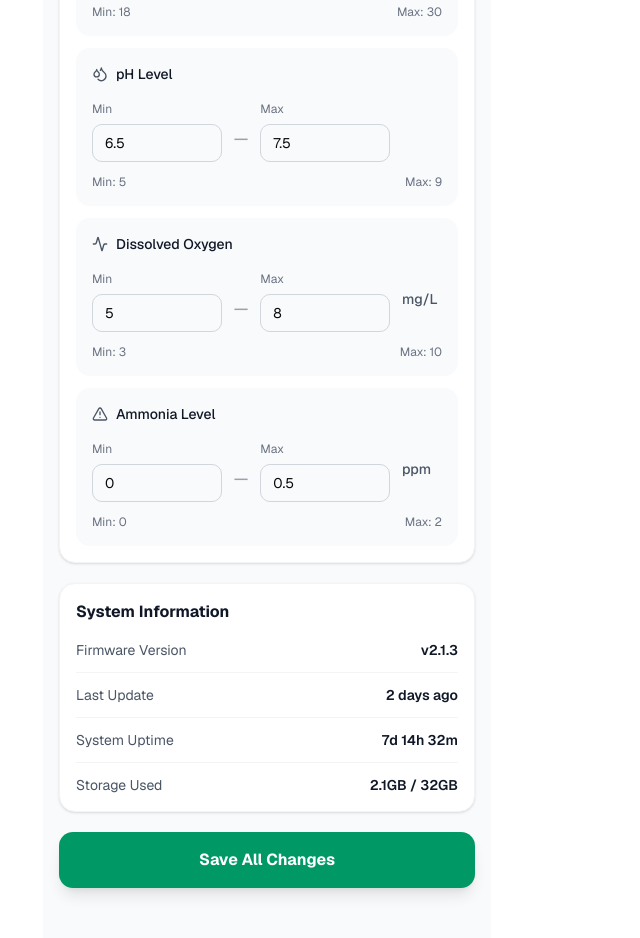
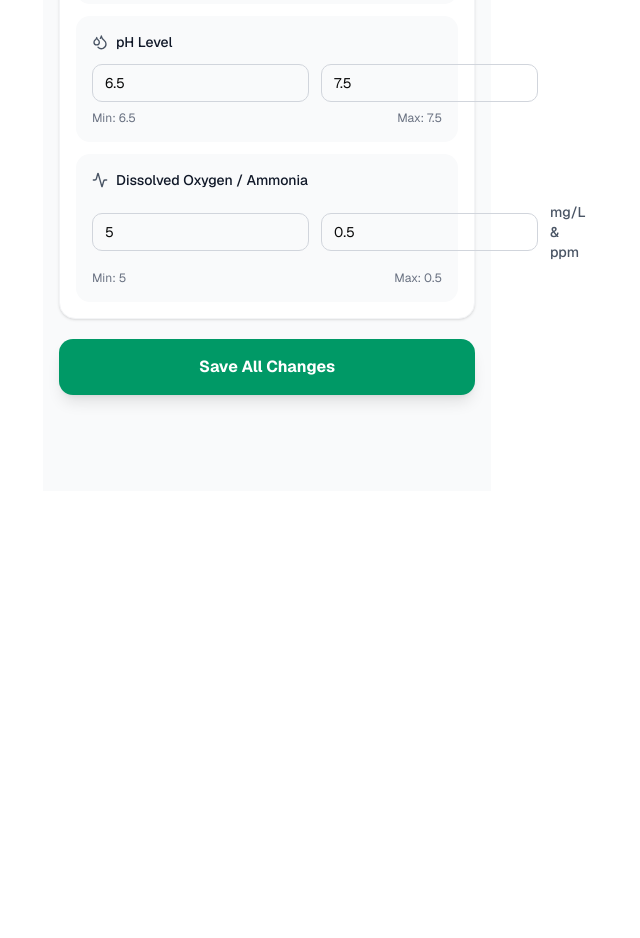
Before and after one commit to kitkato3/GrowUp_FrontEnd, a Next.js app: page /settings in a window 1280 px wide. Shown: the part 1280-2218 px from the top of the page, without its empty margins (373-1013 px from the left). After the commit the page ends 1771 px from the top, so only its background shows below. Built offline with nearby package versions, Linux system fonts and the light colour scheme.

Commit message:
save changes button

```diff
--- a/app/(routes)/settings/page.tsx
+++ b/app/(routes)/settings/page.tsx
@@ -1,71 +1,53 @@
 "use client"
 
 import { useState, useEffect } from "react"
-import {
-  Waves,
-  Wind,
-  Droplets,
-  Activity,
-  Zap,
-  Sun,
-  Bell,
-  Thermometer,
-  AlertTriangle,
-  Home,
-  Camera,
-  Settings as SettingsIcon,
-  BarChart3,
-} from "lucide-react"
+import { Waves, Wind, Droplets, Activity, Zap, Sun, Bell, Thermometer, AlertTriangle, Home, Camera, Settings as SettingsIcon, BarChart3 } from "lucide-react"
 import Link from "next/link"
 import { usePathname } from "next/navigation"
 
 // --- TYPE DEFINITIONS ---
 interface SystemControls {
-  pump: boolean
-  fan: boolean
-  phAdjustment: boolean
-  aerator: boolean
-  growLight: boolean
+  pump: boolean;
+  fan: boolean;
+  phAdjustment: boolean;
+  aerator: boolean;
+  growLight: boolean;
 }
 
 interface ControlToggleProps {
-  label: string
-  description: string
-  icon: React.ElementType
-  active: boolean
-  onChange: (val: boolean) => void
+  label: string;
+  description: string;
+  icon: React.ElementType;
+  active: boolean;
+  onChange: (val: boolean) => void;
 }
 
 interface PresetCardProps {
-  title: string
-  description: string
-  icon: React.ElementType
-  active: boolean
-  onActivate: () => void
+  title: string;
+  description: string;
+  icon: React.ElementType;
+  active: boolean;
+  onActivate: () => void;
 }
 
-interface ThresholdRangeInputProps {
-  label: string
-  unit: string
-  icon: React.ElementType
-  minValue: number
-  maxValue: number
-  minLimit: number
-  maxLimit: number
-  onMinChange: (val: number) => void
-  onMaxChange: (val: number) => void
+interface ThresholdInputProps {
+  label: string;
+  minLabel?: string;
+  maxLabel?: string;
+  minValue: number;
+  maxValue: number;
+  unit: string;
+  icon: React.ElementType;
+  onChangeMin: (val: number) => void;
+  onChangeMax: (val: number) => void;
 }
 
-// --- INITIAL STATE / MOCK DATA ---
+// --- INITIAL STATE ---
 const INITIAL_CONTROLS: SystemControls = {
-  pump: true,
-  fan: false,
-  phAdjustment: true,
-  aerator: true,
-  growLight: true,
+  pump: true, fan: false, phAdjustment: true, aerator: true, growLight: true,
 }
 
-// --- COMPONENTS ---
+// --- NAVIGATION COMPONENTS ---
 const Navbar: React.FC<{ time: string }> = ({ time }) => (
   <div className="bg-white px-4 py-2.5 flex items-center justify-between text-sm border-b border-gray-100 sticky top-0 z-40">
     <span className="font-bold text-gray-900">GROWUP</span>
@@ -74,40 +56,36 @@ const Navbar: React.FC<{ time: string }> = ({ time }) => (
       <span className="text-xs text-gray-600">{time}</span>
     </div>
   </div>
-)
+);
 
 const BottomNavigation = () => {
-  const pathname = usePathname()
+  const pathname = usePathname();
   const tabs = [
     { id: "dashboard", label: "Home", href: "/dashboard", icon: Home },
     { id: "analytics", label: "Analytics", href: "/analytics", icon: BarChart3 },
     { id: "camera", label: "Camera", href: "/camera", icon: Camera },
     { id: "settings", label: "Settings", href: "/settings", icon: SettingsIcon },
-  ]
+  ];
 
   return (
     <div className="fixed bottom-0 left-1/2 transform -translate-x-1/2 w-full max-w-md bg-white border-t border-gray-200 shadow-lg z-50">
       <div className="flex items-center justify-around py-3">
         {tabs.map((tab) => {
-          const isActive = pathname.startsWith(tab.href)
-          const Icon = tab.icon
+          const isActive = pathname.startsWith(tab.href);
+          const Icon = tab.icon;
           return (
-            <Link
-              key={tab.id}
-              href={tab.href}
-              className={`flex flex-col items-center py-2 px-4 rounded-lg transition-all ${isActive ? "text-emerald-600 bg-emerald-50" : "text-gray-500 hover:text-gray-700"
-                }`}
-            >
+            <Link key={tab.id} href={tab.href} className={`flex flex-col items-center py-2 px-4 rounded-lg transition-all ${isActive ? "text-emerald-600 bg-emerald-50" : "text-gray-500 hover:text-gray-700"}`}>
               <Icon className="w-5 h-5 mb-1" />
               <span className="text-xs font-semibold">{tab.label}</span>
             </Link>
-          )
+          );
         })}
       </div>
     </div>
-  )
-}
+  );
+};
 
+// --- COMPONENTS ---
 const ControlToggle: React.FC<ControlToggleProps> = ({ label, description, icon: Icon, active, onChange }) => (
   <div className="flex items-center justify-between p-4 bg-gray-50 rounded-xl">
     <div className="flex items-center gap-3 flex-1">
@@ -131,7 +109,9 @@ const ControlToggle: React.FC<ControlToggleProps> = ({ label, description, icon:
 const PresetCard: React.FC<PresetCardProps> = ({ title, description, icon: Icon, active, onActivate }) => (
   <button
     onClick={onActivate}
-    className={`w-full p-4 rounded-xl border-2 transition-all text-left ${active ? 'border-emerald-500 bg-emerald-50' : 'border-gray-200 bg-white hover:border-gray-300'
+    className={`w-full p-4 rounded-xl border-2 transition-all text-left ${active
+      ? 'border-emerald-500 bg-emerald-50'
+      : 'border-gray-200 bg-white hover:border-gray-300'
       }`}
   >
     <div className="flex items-start gap-3">
@@ -142,63 +122,39 @@ const PresetCard: React.FC<PresetCardProps> = ({ title, description, icon: Icon,
         <div className="font-semibold text-gray-900">{title}</div>
         <div className="text-xs text-gray-600 mt-1">{description}</div>
       </div>
-      {active && <div className="w-2 h-2 bg-emerald-500 rounded-full flex-shrink-0 mt-2"></div>}
+      {active && (
+        <div className="w-2 h-2 bg-emerald-500 rounded-full flex-shrink-0 mt-2"></div>
+      )}
     </div>
   </button>
 )
 
-const ThresholdRangeInput: React.FC<ThresholdRangeInputProps> = ({
-  label,
-  unit,
-  icon: Icon,
-  minValue,
-  maxValue,
-  minLimit,
-  maxLimit,
-  onMinChange,
-  onMaxChange
-}) => (
+const ThresholdInput: React.FC<ThresholdInputProps> = ({ label, minLabel = "Min", maxLabel = "Max", minValue, maxValue, unit, icon: Icon, onChangeMin, onChangeMax }) => (
   <div className="p-4 bg-gray-50 rounded-xl">
     <div className="flex items-center gap-2 mb-3">
       <Icon className="w-4 h-4 text-gray-600" />
       <span className="font-medium text-gray-900 text-sm">{label}</span>
     </div>
-
-    <div className="flex items-center gap-3">
-      <div className="flex-1">
-        <span className="text-xs text-gray-500">Min</span>
+    <div className="flex items-center gap-3 mb-2">
       <input
         type="number"
         value={minValue}
-          onChange={(e) => onMinChange(Number(e.target.value))}
-          min={minLimit}
-          max={maxLimit}
+        onChange={(e) => onChangeMin(Number(e.target.value))}
         step="0.1"
-          className="w-full mt-1 px-3 py-2 border border-gray-300 rounded-lg text-sm focus:outline-none focus:ring-2 focus:ring-emerald-500"
+        className="flex-1 px-3 py-2 border border-gray-300 rounded-lg text-sm focus:outline-none focus:ring-2 focus:ring-emerald-500"
       />
-      </div>
-
-      <span className="text-gray-400 font-medium mt-5">—</span>
-
-      <div className="flex-1">
-        <span className="text-xs text-gray-500">Max</span>
       <input
         type="number"
         value={maxValue}
-          onChange={(e) => onMaxChange(Number(e.target.value))}
-          min={minLimit}
-          max={maxLimit}
+        onChange={(e) => onChangeMax(Number(e.target.value))}
         step="0.1"
-          className="w-full mt-1 px-3 py-2 border border-gray-300 rounded-lg text-sm focus:outline-none focus:ring-2 focus:ring-emerald-500"
+        className="flex-1 px-3 py-2 border border-gray-300 rounded-lg text-sm focus:outline-none focus:ring-2 focus:ring-emerald-500"
       />
+      <span className="text-sm font-medium text-gray-600 w-16">{unit}</span>
     </div>
-
-      <span className="text-sm font-medium text-gray-600 w-10">{unit}</span>
-    </div>
-
-    <div className="flex justify-between text-xs text-gray-500 mt-3">
-      <span>Min: {minLimit}</span>
-      <span>Max: {maxLimit}</span>
+    <div className="flex justify-between text-xs text-gray-500">
+      <span>{minLabel}: {minValue}</span>
+      <span>{maxLabel}: {maxValue}</span>
     </div>
   </div>
 )
@@ -228,17 +184,26 @@ export default function Settings() {
     setActivePreset(preset)
     switch (preset) {
       case "balanced":
-        setControls({ pump: true, fan: false, phAdjustment: true, aerator: true, growLight: true })
-        break
+        setControls({ pump: true, fan: false, phAdjustment: true, aerator: true, growLight: true }); break
       case "highGrowth":
-        setControls({ pump: true, fan: true, phAdjustment: true, aerator: true, growLight: true })
-        break
+        setControls({ pump: true, fan: true, phAdjustment: true, aerator: true, growLight: true }); break
       case "ecoMode":
-        setControls({ pump: true, fan: false, phAdjustment: false, aerator: false, growLight: false })
-        break
+        setControls({ pump: true, fan: false, phAdjustment: false, aerator: false, growLight: false }); break
       case "maintenance":
-        setControls({ pump: false, fan: true, phAdjustment: false, aerator: false, growLight: false })
-        break
+        setControls({ pump: false, fan: true, phAdjustment: false, aerator: false, growLight: false }); break
+    }
+  }
+
+  const handleSave = async () => {
+    try {
+      const dataToSave = { controls, activePreset, thresholds }
+      // Mock API delay
+      await new Promise(resolve => setTimeout(resolve, 1000))
+      alert("Settings saved successfully!")
+      console.log("Saved data:", dataToSave)
+    } catch (error) {
+      alert("Failed to save settings.")
+      console.error(error)
     }
   }
 
@@ -283,78 +248,14 @@ export default function Settings() {
               <h3 className="font-bold text-gray-900">Alert Thresholds</h3>
             </div>
             <div className="space-y-3">
-              <ThresholdRangeInput
-                label="Water Temperature"
-                unit="°C"
-                icon={Thermometer}
-                minValue={thresholds.waterTemp.min}
-                maxValue={thresholds.waterTemp.max}
-                minLimit={18}
-                maxLimit={30}
-                onMinChange={(val) => setThresholds({ ...thresholds, waterTemp: { ...thresholds.waterTemp, min: val } })}
-                onMaxChange={(val) => setThresholds({ ...thresholds, waterTemp: { ...thresholds.waterTemp, max: val } })}
-              />
-              <ThresholdRangeInput
-                label="pH Level"
-                unit=""
-                icon={Droplets}
-                minValue={thresholds.ph.min}
-                maxValue={thresholds.ph.max}
-                minLimit={5}
-                maxLimit={9}
-                onMinChange={(val) => setThresholds({ ...thresholds, ph: { ...thresholds.ph, min: val } })}
-                onMaxChange={(val) => setThresholds({ ...thresholds, ph: { ...thresholds.ph, max: val } })}
-              />
-              <ThresholdRangeInput
-                label="Dissolved Oxygen"
-                unit="mg/L"
-                icon={Activity}
-                minValue={thresholds.dissolvedO2.min}
-                maxValue={thresholds.dissolvedO2.max}
-                minLimit={3}
-                maxLimit={10}
-                onMinChange={(val) => setThresholds({ ...thresholds, dissolvedO2: { ...thresholds.dissolvedO2, min: val } })}
-                onMaxChange={(val) => setThresholds({ ...thresholds, dissolvedO2: { ...thresholds.dissolvedO2, max: val } })}
-              />
-              <ThresholdRangeInput
-                label="Ammonia Level"
-                unit="ppm"
-                icon={AlertTriangle}
-                minValue={thresholds.ammonia.min ?? 0}
-                maxValue={thresholds.ammonia.max}
-                minLimit={0}
-                maxLimit={2}
-                onMinChange={(val) => setThresholds({ ...thresholds, ammonia: { ...thresholds.ammonia, min: val } })}
-                onMaxChange={(val) => setThresholds({ ...thresholds, ammonia: { ...thresholds.ammonia, max: val } })}
-              />
-            </div>
-          </div>
-
-          {/* System Info */}
-          <div className="bg-white rounded-2xl p-4 shadow-sm border border-gray-100">
-            <h3 className="font-bold text-gray-900 mb-4">System Information</h3>
-            <div className="space-y-3 text-sm">
-              <div className="flex justify-between pb-3 border-b border-gray-100">
-                <span className="text-gray-600">Firmware Version</span>
-                <span className="font-semibold text-gray-900">v2.1.3</span>
-              </div>
-              <div className="flex justify-between pb-3 border-b border-gray-100">
-                <span className="text-gray-600">Last Update</span>
-                <span className="font-semibold text-gray-900">2 days ago</span>
-              </div>
-              <div className="flex justify-between pb-3 border-b border-gray-100">
-                <span className="text-gray-600">System Uptime</span>
-                <span className="font-semibold text-gray-900">7d 14h 32m</span>
-              </div>
-              <div className="flex justify-between">
-                <span className="text-gray-600">Storage Used</span>
-                <span className="font-semibold text-gray-900">2.1GB / 32GB</span>
-              </div>
+              <ThresholdInput label="Water Temp" icon={Thermometer} unit="°C" minValue={thresholds.waterTemp.min} maxValue={thresholds.waterTemp.max} onChangeMin={(val) => setThresholds({ ...thresholds, waterTemp: { ...thresholds.waterTemp, min: val } })} onChangeMax={(val) => setThresholds({ ...thresholds, waterTemp: { ...thresholds.waterTemp, max: val } })} />
+              <ThresholdInput label="pH Level" icon={Droplets} unit="" minValue={thresholds.ph.min} maxValue={thresholds.ph.max} onChangeMin={(val) => setThresholds({ ...thresholds, ph: { ...thresholds.ph, min: val } })} onChangeMax={(val) => setThresholds({ ...thresholds, ph: { ...thresholds.ph, max: val } })} />
+              <ThresholdInput label="Dissolved Oxygen / Ammonia" icon={Activity} unit="mg/L & ppm" minValue={thresholds.dissolvedO2.min} maxValue={thresholds.ammonia.max} onChangeMin={(val) => setThresholds({ ...thresholds, dissolvedO2: { ...thresholds.dissolvedO2, min: val } })} onChangeMax={(val) => setThresholds({ ...thresholds, ammonia: { ...thresholds.ammonia, max: val } })} />
             </div>
           </div>
 
           {/* Save Changes Button */}
-          <button className="w-full py-4 bg-emerald-600 hover:bg-emerald-700 text-white font-bold rounded-xl shadow-lg hover:shadow-xl transition-all">
+          <button onClick={handleSave} className="w-full py-4 bg-emerald-600 hover:bg-emerald-700 text-white font-bold rounded-xl shadow-lg hover:shadow-xl transition-all">
             Save All Changes
           </button>
         </div>
```
Lines whose indentation alone changed are shown as unchanged.
